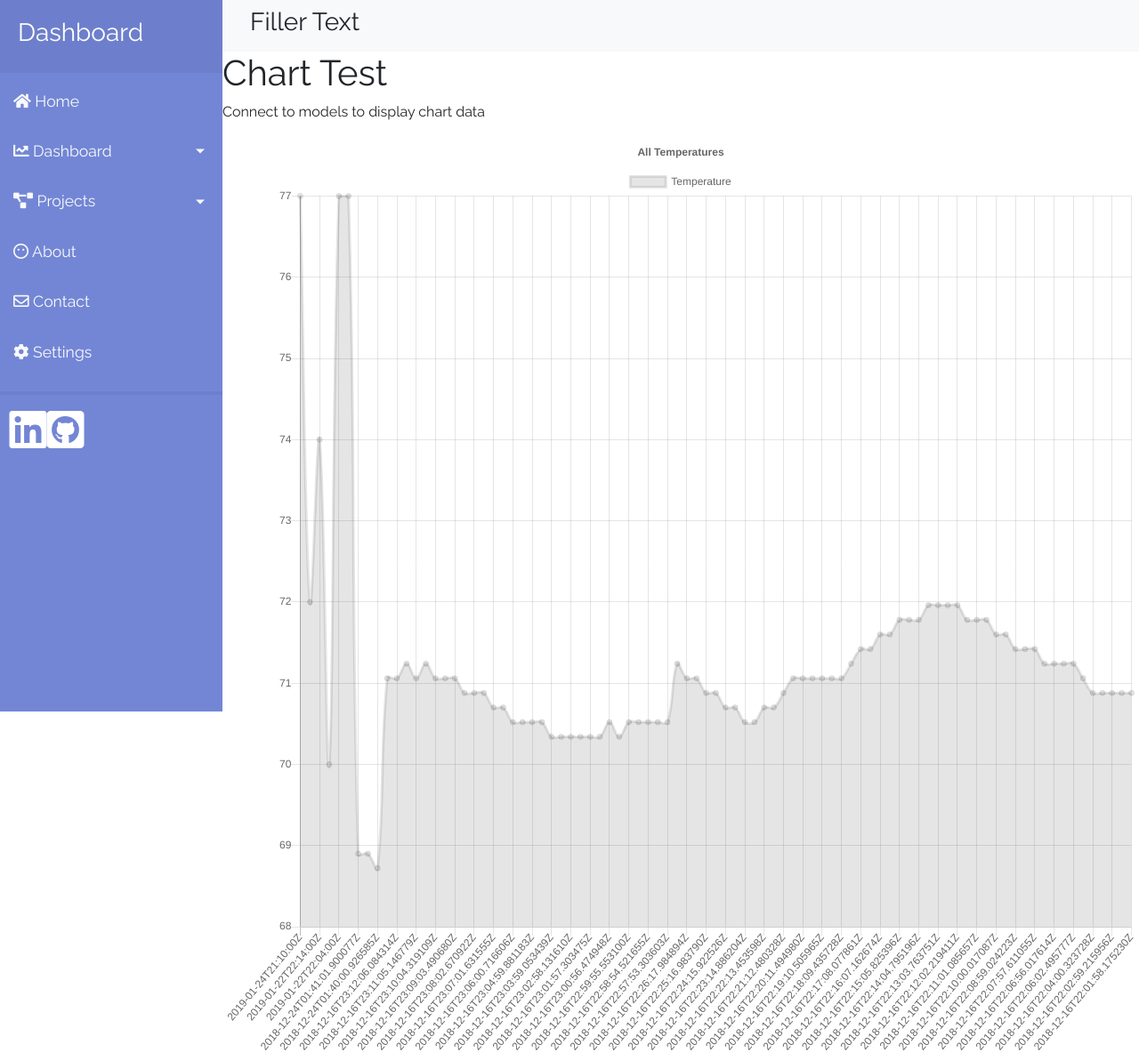
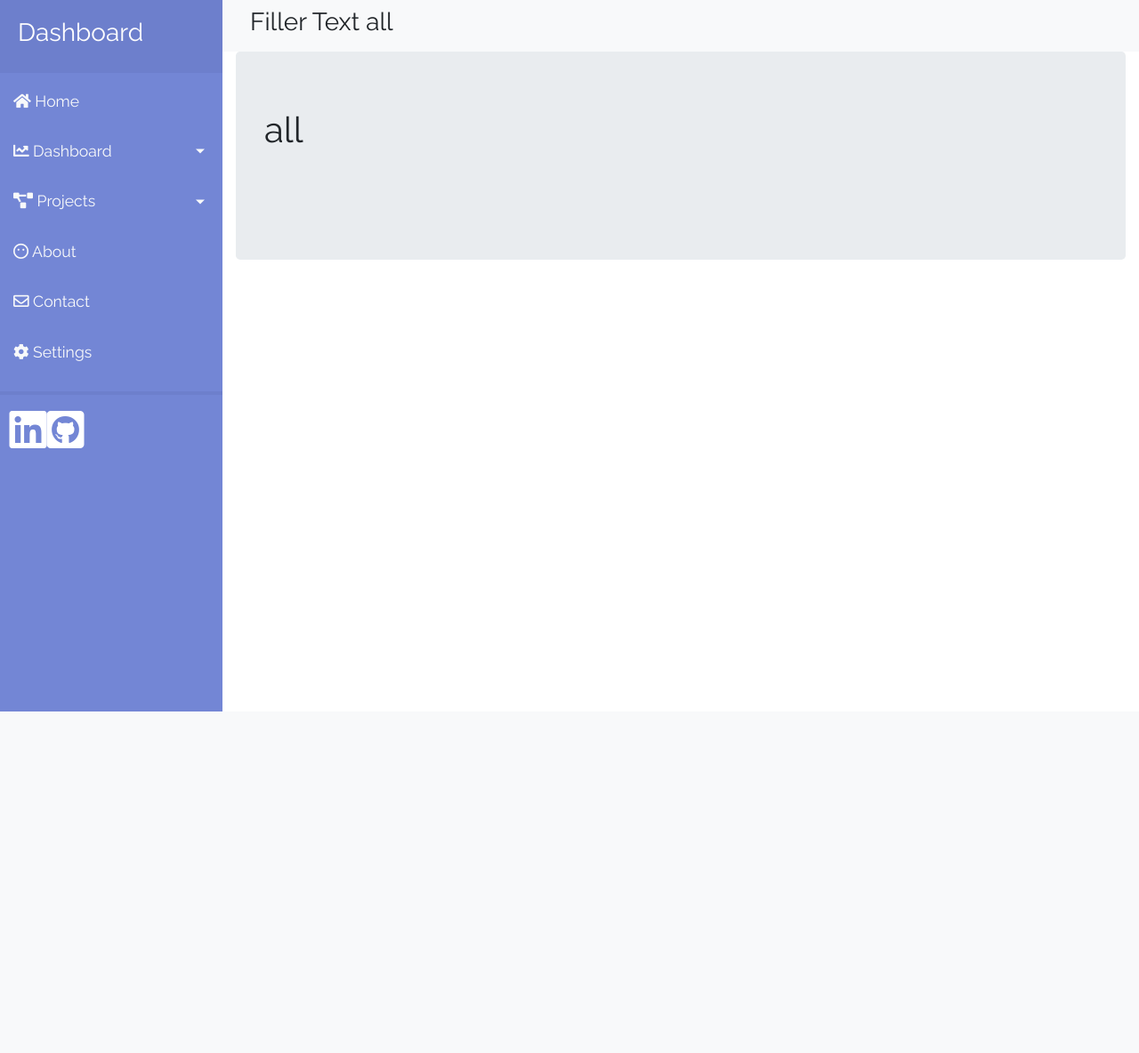
Before and after one commit to yddc902/Home-Automation-Dashboard, a Django app: page /charts/temperature/all in a window 1280 px wide. Shown: the whole page at 89% size. After the commit the page ends 800 px from the top, so only its background shows below. Run offline with Django 3.2, Linux system fonts and the light colour scheme; data comes from the database, SQL or seed files in the repository; some libraries are stand-ins or nearby versions.

Commit message:
Created templates for temperature charts. Added links to base.html

```diff
--- a/api_app/static/api_app/css/charts.css
+++ b/api_app/static/api_app/css/charts.css
@@ -1,5 +1,5 @@
 .chart-container {
   width: 100%;
   display: flex;
-  height: 100px;
+  /**height: 100px;**/
 }
--- a/api_app/templates/base.html
+++ b/api_app/templates/base.html
@@ -37,7 +37,7 @@
             </a>
             <ul class="collapse list-unstyled" id="pageSubmenu">
               <li>
-                <a href="#">Temperatures</a>
+                <a href="{% url 'all_temp' %}">Temperatures</a>
               </li>
               <li>
                 <a href="#">Mail Delivery</a>
@@ -105,7 +105,7 @@
       <div id="content">
         <nav class="navbar navbar-expand-lg navbar-light bg-light">
           <div class="container-fluid">
-            <h3>Filler Text</h3>
+            <h3>Filler Text {{ room }}</h3>
           </div>
         </nav>
 
--- a/api_app/templates/charts.html
+++ b/api_app/templates/charts.html
@@ -6,11 +6,13 @@
 {% endblock %}
 
 {% block content %}
-<h1>Chart Test</h1>
-<p>Connect to models to display chart data</p>
-
-<div class="chart-container">
-  <canvas id="kitchen-temp" width="300" height="300"></canvas>
+<div class="container-fluid">
+  <div class="jumbotron">
+    <h1>{{room}}</h1>
+    <div class="chart-container">
+      <canvas id="{{ room }}-temp" width="50%" height="50%"></canvas>
+    </div>
+  </div>
 </div>
 {% endblock %}
 
```
Also changed, not shown: api_app/templates/index.html (+4 -4 lines).
